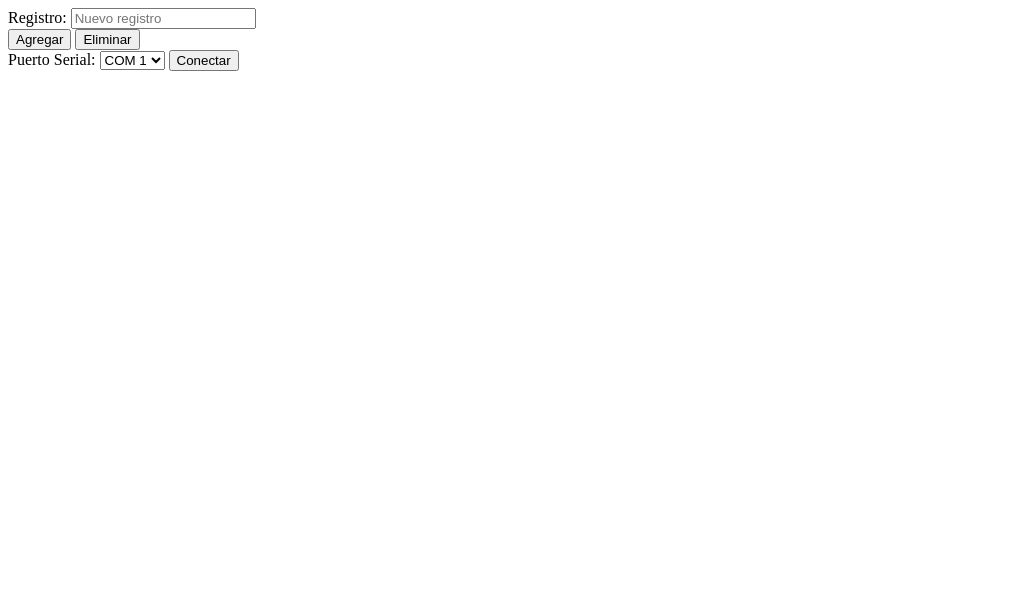
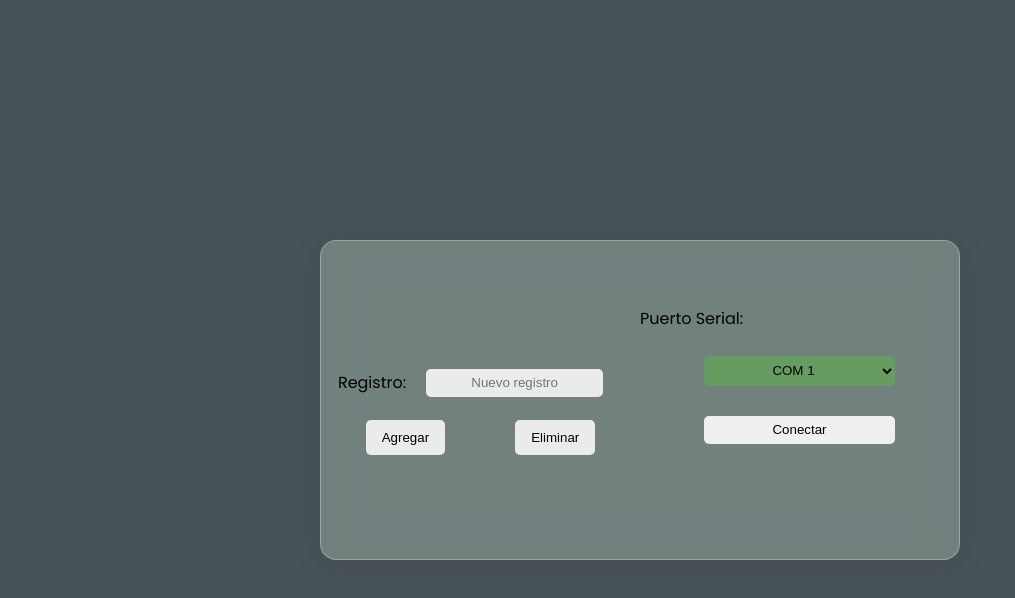
Before and after one commit to cecortes/cash_dawer, a website: page src/index.html in a window 1280 px wide. Shown: the whole page, without its empty margins (0-1015 px from the left). Drawn offline with Linux system fonts and the light colour scheme.

Commit message:
Css done

```diff
--- /dev/null
+++ b/src/css/indexStyle.css
@@ -0,0 +1,182 @@
+/*
+Fonts
+*/
+@import url("https://fonts.googleapis.com/css2?family=Poppins:wght@100;300;400;500;700&display=swap");
+
+/* --> Root <-- */
+:root {
+  --bg: #485359;
+  --pr: #ffffff;
+  --sc: #26b856;
+  --dr: #06090bb6;
+  --font: "Poppins", sans-serif;
+}
+
+* {
+  margin: 0;
+  padding: 0;
+  box-sizing: border-box;
+}
+
+body {
+  background: var(--bg);
+  font-family: var(--font);
+  width: 100vw;
+  height: 100vh;
+  display: flex;
+  justify-content: center;
+  align-items: center;
+}
+
+/* --> MAIN <-- */
+main {
+  display: flex;
+  justify-content: center;
+  align-items: center;
+  width: 50%;
+  height: 40%;
+  /* From https://css.glass */
+  background: rgba(228, 255, 225, 0.27);
+  border-radius: 16px;
+  box-shadow: 0 4px 30px rgba(0, 0, 0, 0.1);
+  backdrop-filter: blur(14.7px);
+  -webkit-backdrop-filter: blur(14.7px);
+  border: 1px solid rgba(228, 255, 225, 0.3);
+}
+
+.main_data {
+  display: flex;
+  flex-direction: column;
+  justify-content: center;
+  align-items: center;
+  width: 50%;
+  height: 100%;
+}
+
+.data_input {
+  display: flex;
+  flex-direction: row;
+  justify-content: center;
+  align-items: center;
+  width: 80%;
+  margin: 0 20px;
+}
+
+.data_input label {
+  width: 6rem;
+  padding: 25px 0;
+}
+
+#log {
+  width: 12rem;
+  margin: 0px 20px 0px 20px;
+  padding: 0.4rem 0;
+  text-align: center;
+  border-radius: 5px;
+  border: none;
+  background-color: #ffffffd8;
+}
+
+.data_actions {
+  display: flex;
+  flex-direction: row;
+  justify-content: center;
+  align-items: center;
+  width: 80%;
+  margin: 0 20px;
+}
+
+#btn_add,
+#btn_del {
+  width: 6rem;
+  margin: 0 35px;
+  padding: 0.6rem 1rem;
+  text-align: center;
+  border-radius: 5px;
+  border: none;
+  background-color: #ffffffd8;
+}
+
+#btn_add:hover,
+#btn_del:hover {
+  cursor: pointer;
+  color: white;
+  background-color: var(--sc);
+}
+
+.main_com {
+  display: flex;
+  flex-wrap: wrap;
+  flex-direction: column;
+  justify-content: start;
+  align-items: center;
+  width: 50%;
+  height: 100%;
+}
+
+.main_com form {
+  width: 100%;
+  padding: 25px 0;
+  display: flex;
+  flex-direction: column;
+  justify-content: center;
+  align-items: center;
+}
+
+.main_com form label {
+  width: 100%;
+  padding: 25px 0;
+  margin-top: 15px;
+}
+
+#com {
+  width: 60%;
+  margin: 0 20px;
+  padding: 0.4rem 0;
+  text-align: center;
+  border-radius: 5px;
+  border: none;
+  background-color: #66a15cd8;
+}
+
+#com:hover {
+  cursor: pointer;
+  color: white;
+  background-color: var(--bg);
+}
+
+#com:focus {
+  outline: none;
+}
+
+#com::placeholder {
+  color: #ffffffd8;
+}
+
+#com::-webkit-input-placeholder {
+  color: #ffffffd8;
+}
+
+#com::-moz-placeholder {
+  color: #ffffffd8;
+}
+
+#com:-ms-input-placeholder {
+  color: #ffffffd8;
+}
+
+#btn_con {
+  width: 60%;
+  margin: 0 20px;
+  margin-top: 30px;
+  padding: 0.4rem 0;
+  text-align: center;
+  border-radius: 5px;
+  border: none;
+}
+
+#btn_con:hover {
+  cursor: pointer;
+  color: white;
+  background-color: var(--bg);
+}
--- a/src/index.html
+++ b/src/index.html
@@ -1,10 +1,12 @@
 <!DOCTYPE html>
-<html lang="en">
+<html lang="mx">
 <head>
   <meta charset="UTF-8">
   <meta http-equiv="X-UA-Compatible" content="IE=edge">
   <meta name="viewport" content="width=device-width, initial-scale=1.0">
   <title>ZMT Cash Dawer  César López (C) 2023</title>
+  <!-- CSS -->
+  <link rel="stylesheet" href="./css/indexStyle.css">
 </head>
 <body>
 
```
